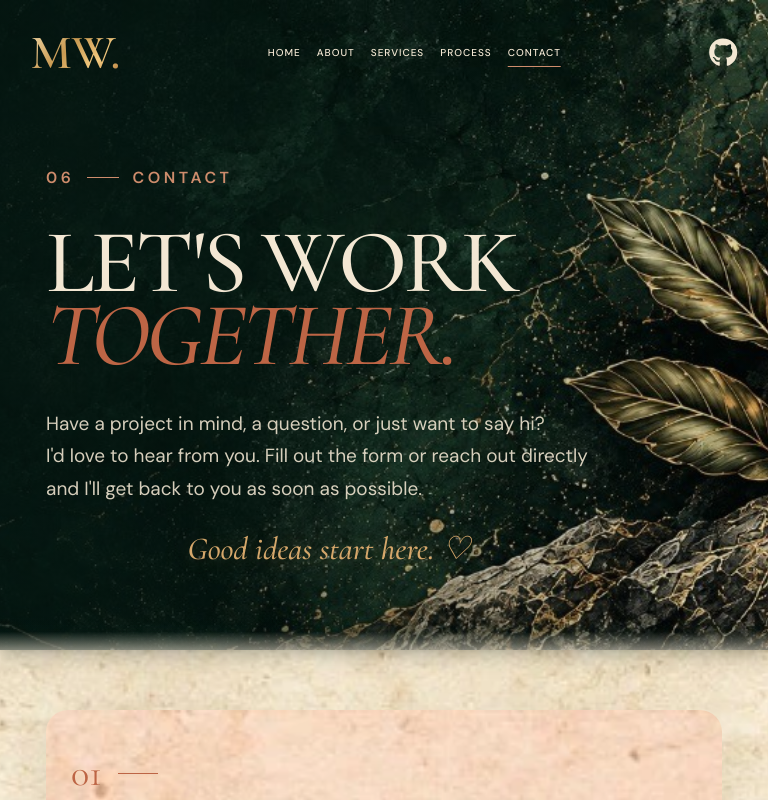
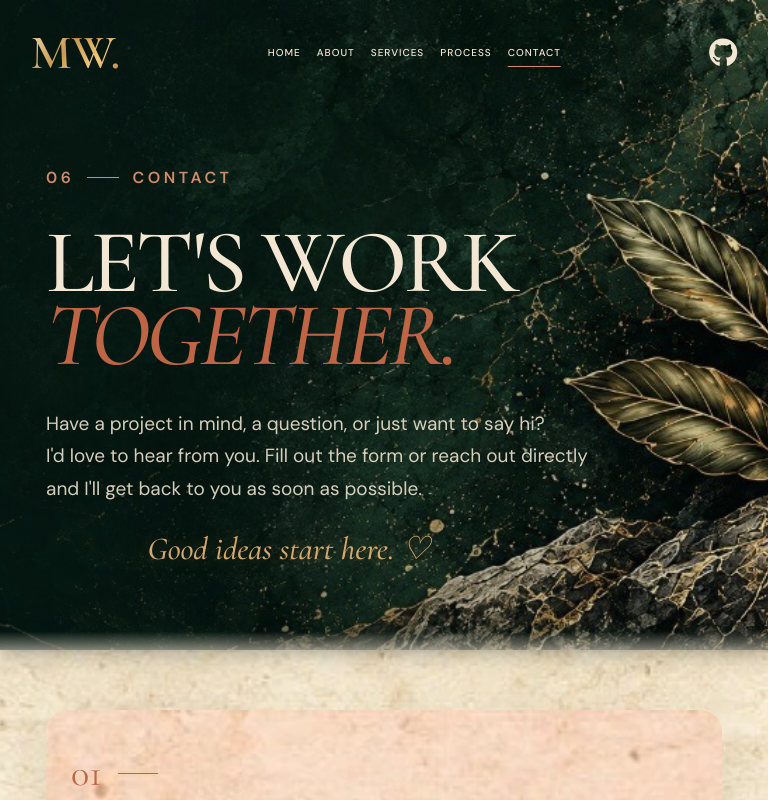
Before and after one commit to madwhite97/portfolio, a React (Vite) app: page /contact in a window 768 px wide. Shown: the top 800 px of the page. Built offline with nearby package versions, Linux system fonts and the light colour scheme.

Commit message:
Move contact hero note more left on tablet

```diff
--- a/src/pages/Contact.css
+++ b/src/pages/Contact.css
@@ -1046,7 +1046,7 @@
   .contact-page .contact-hero-note {
     width: auto;
     position: relative;
-    left: -55px;
+    left: -95px;
   }
 
   .contact-page .contact-hero-note > span {
```
